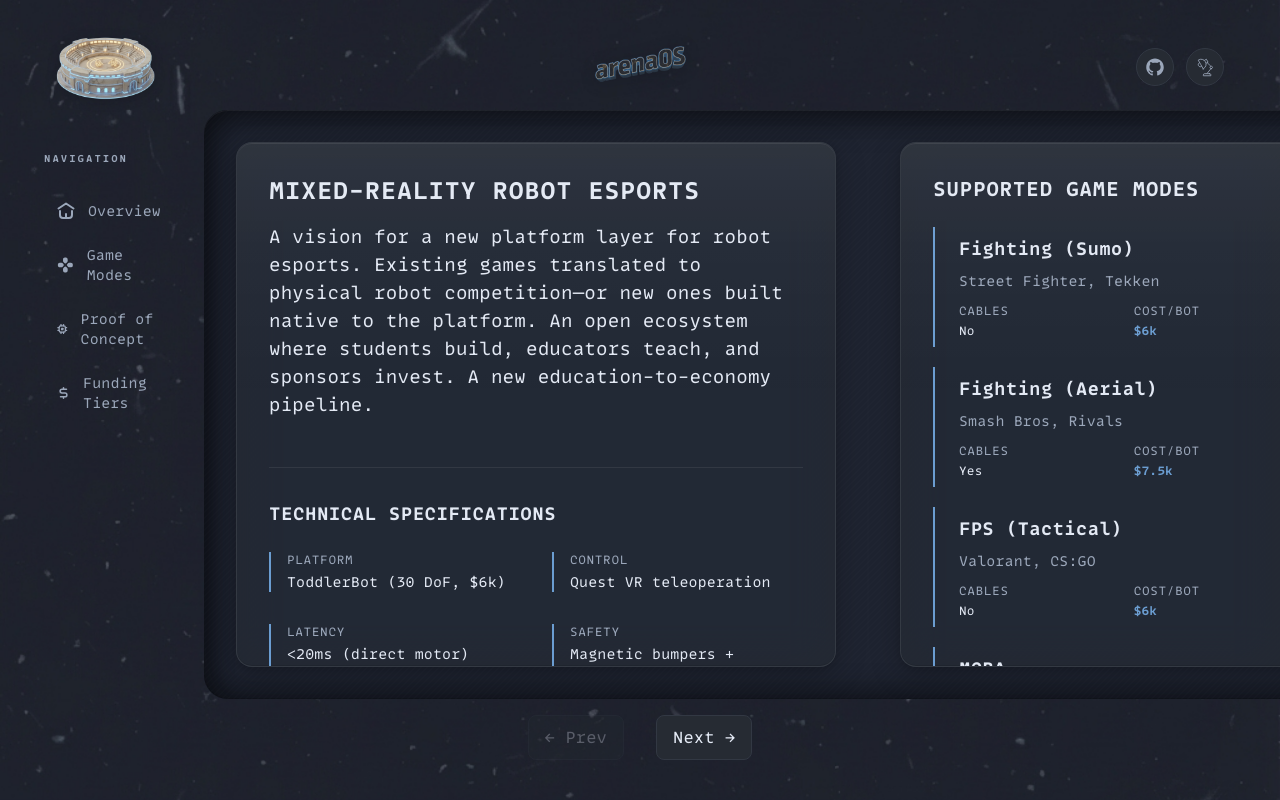
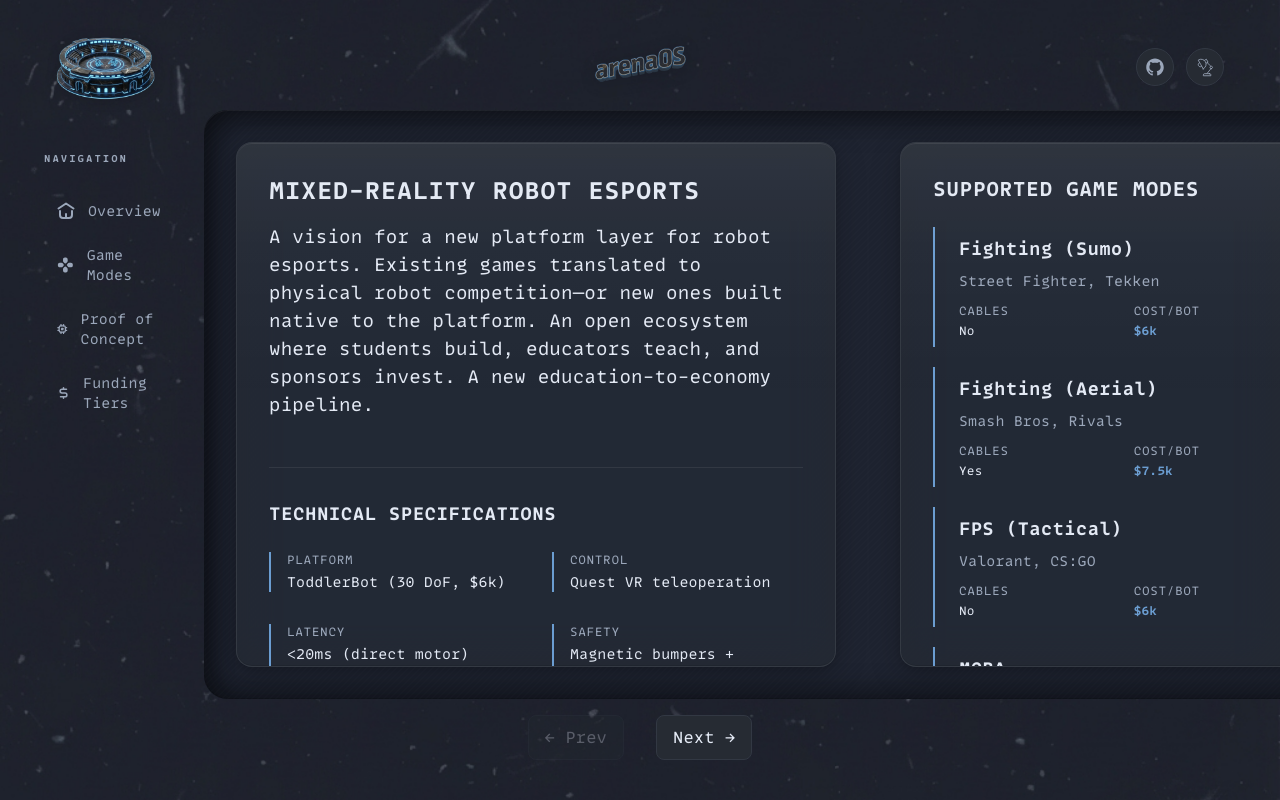
Before and after one commit to sborik/arenaos-landing, a Next.js app: page / in a window 1280 px wide. Built offline with nearby package versions, Linux system fonts and the light colour scheme.

Commit message:
Swap dark/light logos

```diff
--- a/src/app/page.tsx
+++ b/src/app/page.tsx
@@ -99,7 +99,7 @@
                         {/* Left: arenaOS Logo - positioned absolutely to not affect navbar width */}
                         <div className="absolute -left-2 lg:left-0 top-1/2 -translate-y-1/2 z-10">
                             <img
-                                src={darkMode ? "/textures/white-logo-arenaos.png" : "/textures/black-logo-arenaos.png"}
+                                src={darkMode ? "/textures/black-logo-arenaos.png" : "/textures/white-logo-arenaos.png"}
                                 alt="arenaOS"
                                 className="h-[108px] lg:h-[162px] w-auto"
                                 style={{ filter: 'drop-shadow(0 2px 6px rgba(0, 0, 0, 0.15))' }}
```
